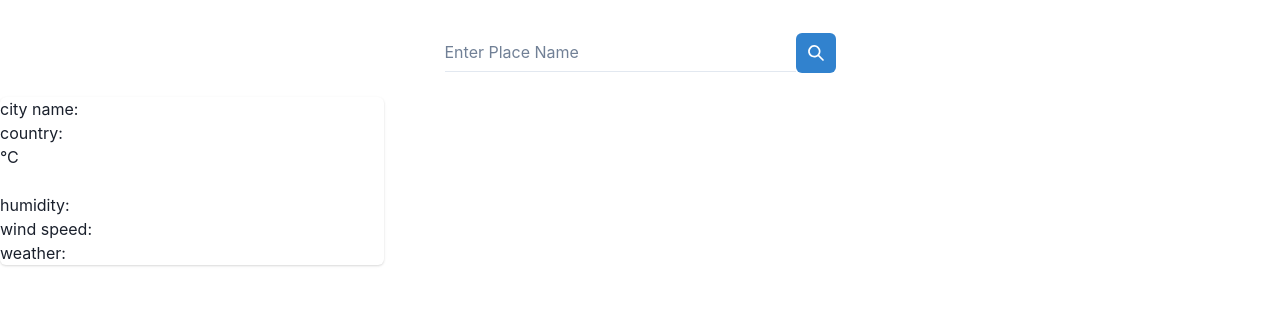
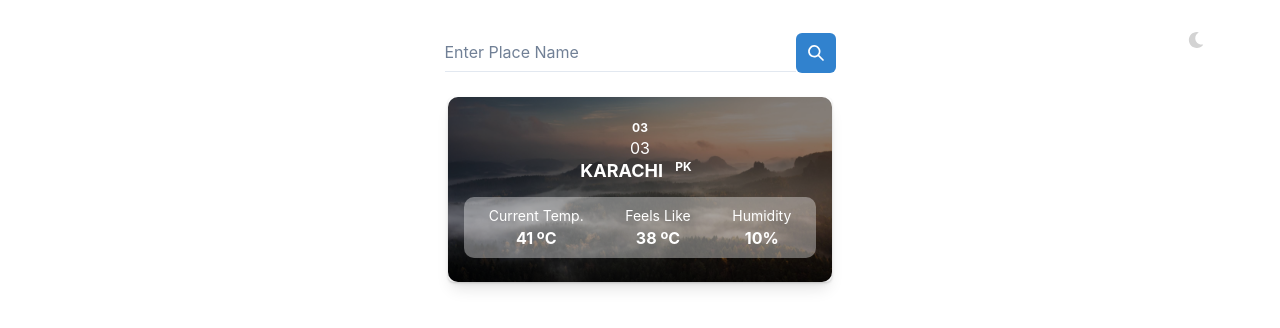
Before and after one commit to IWaqasRafiq/Reactjs-Weather-App, a React (Create React App) app: page / in a window 1280 px wide. Shown: the top 328 px of the page. Built offline with nearby package versions, Linux system fonts and the light colour scheme.

Commit message:
Design Weather Card UI with Chakra UI

```diff
--- a/src/App.js
+++ b/src/App.js
@@ -1,4 +1,3 @@
-import './App.css';
 import Home from "./components/Home/home";
 
 const App = () => <Home />
--- /dev/null
+++ b/src/ColorModeSwitcher.js
@@ -0,0 +1,26 @@
+import React from 'react';
+import { useColorMode, useColorModeValue, IconButton } from '@chakra-ui/react';
+import { FaMoon, FaSun } from 'react-icons/fa';
+
+const ColorModeSwitcher = props => {
+  const { toggleColorMode } = useColorMode();
+  const text = useColorModeValue('dark', 'light');
+  const SwitchIcon = useColorModeValue(FaMoon, FaSun);
+
+  return (
+    <IconButton
+      aria-label={`Switch to ${text} mode`}
+      variant="ghost"
+      color="lightgray"
+      pos={"absolute"}
+      top={"5"}
+      right={"16"}
+
+      onClick={toggleColorMode}
+      icon={<SwitchIcon />}
+      zIndex={"overlay"}
+      {...props}
+    />
+  );
+};
+export default ColorModeSwitcher
--- a/src/components/Home/home.jsx
+++ b/src/components/Home/home.jsx
@@ -1,7 +1,7 @@
 import { useState, useRef } from "react";
 import React from "react";
 import axios from "axios";
-import { Input, IconButton } from "@chakra-ui/react";
+import { Input, IconButton, Stack } from "@chakra-ui/react";
 import { SearchIcon } from "@chakra-ui/icons";
 import "./home.css";
 import WeatherCard from "../Weather card/weather";
@@ -44,9 +44,20 @@ const Home = () => {
         </form>
       </div>
       <br />
-      <Card maxW='sm'>
-        <WeatherCard weatherData={weatherdata[0]} />
-      </Card>
+      <Stack
+        direction={"column"}
+        alignItems={"center"}
+        // p={"5"}
+      >
+
+        <Card w={"sm"}
+        h={"auto"}
+        textAlign={["center"]}
+
+        >
+          <WeatherCard weatherData={weatherdata[0]} />
+        </Card>
+      </Stack>
     </div>
   );
 };
--- a/src/components/Weather card/weather.jsx
+++ b/src/components/Weather card/weather.jsx
@@ -1,22 +1,111 @@
 import React from "react";
 import "./weather.css";
+import {
+	Box,
+	Flex,
+	Heading,
+	Text
+} from '@chakra-ui/react';
+import cardBackground from "../Assets/mountain.jpeg"
 
 const WeatherCard = ({ weatherdata }) => {
     return (
-      <div className="card">
-        city name: {weatherdata?.name}
-        <br />
-        country: {weatherdata?.sys?.country}
-        <br />
-        <div className="temp">{weatherdata?.main?.temp}°C</div>
-        <br />
-        humidity: {weatherdata?.main?.humidity}
-        <br />
-        wind speed: {weatherdata?.wind?.speed}
-        <br />
-        weather: {weatherdata?.weather[0]?.description}
-      </div>
-    );
-  };
+    <Box
+      backgroundImage={`${cardBackground}`}
+      backgroundPosition={"center"}
+      backgroundRepeat={"no-repeat"}
+      backgroundSize={"cover"}
+      backgroundColor={"blackAlpha.600"}
+      backgroundBlendMode={"overlay"}
+      transition={"all 0.3s ease-in-out"}
+      _hover={{
+        backgroundColor: "blackAlpha.700"
+      }}
+      borderRadius={"10px"}
+      color={"white"}
+      boxShadow={"lg"}
+    >
+      <Box
+        position={"relative"}
+        as={Flex}
+        alignItems={"center"}
+        justifyContent={"center"}
+        flexDir={"column"}
+        paddingX={4}
+        paddingY={6}
+        color={"white"}
+        textAlign={"center"}
+      >
 
+        <Heading as={"h4"} fontSize={"xs"} fontWeight={"bold"}>
+          {"03"}
+        </Heading>
+        <Text>{"03"}</Text>
+
+        {/* {weather.weather[0] && (
+          <Tooltip hasArrow label={weather.weather[0].main} placement={"top"}>
+            <Image
+              width={"80px"}
+              filter={"drop-shadow(0 0 4px white)"}
+              src={getWeatherIcon(weather?.weather[0].icon)}
+              alt={weather?.weather[0].description}
+            />
+          </Tooltip>
+        )} */}
+
+        <Heading fontSize={"lg"}>
+          {"KARACHI"} {""}
+          <Text
+            as={"sup"}
+            fontSize={"xs"}
+            fontWeight={"bold"}
+            backgroundColor={"secondary.500"}
+            color={"white"}
+            px={2}
+            borderRadius={10}
+          >
+            {"PK"}
+          </Text>
+        </Heading>
+{/*
+        {weather?.weather[0] && (
+          <Text fontSize={"md"}>
+            {capitalizeString(weather?.weather[0].description)}
+          </Text>
+        )} */}
+
+        <Flex
+          justifyContent={"center"}
+          flexWrap={"wrap"}
+          gap={[0, 0, 2]}
+          padding={2}
+          w={"100%"}
+          marginTop={4}
+          borderRadius={"10px"}
+          backgroundColor={"whiteAlpha.500"}
+          sx={{
+            "& *": {
+              textAlign: "center",
+              flex: ["0 1 50%", "0 1 50%", "auto"]
+            }
+          }}
+        >
+          <Box>
+            <Text fontSize={"sm"}>Current Temp.</Text>
+            <Text fontWeight={"bold"}>{"41"} ºC</Text>
+          </Box>
+          <Box>
+            <Text fontSize={"sm"}>Feels Like</Text>
+            <Text fontWeight={"bold"}>
+              {"38"} ºC
+            </Text>
+          </Box>
+          <Box>
+            <Text fontSize={"sm"}>Humidity</Text>
+            <Text fontWeight={"bold"}>{"10"}%</Text>
+          </Box>
+        </Flex>
+      </Box>
+    </Box>
+  )}
   export default WeatherCard;
--- a/src/index.js
+++ b/src/index.js
@@ -1,20 +1,16 @@
 import React from 'react';
 import ReactDOM from 'react-dom/client';
-import './index.css';
 import App from './App';
-import reportWebVitals from './reportWebVitals';
-import { ChakraProvider } from '@chakra-ui/react'
+import { ChakraProvider,ColorModeScript,theme } from "@chakra-ui/react"
+import ColorModeSwitcher from './ColorModeSwitcher';
 
 const root = ReactDOM.createRoot(document.getElementById('root'));
 root.render(
   <React.StrictMode>
-    <ChakraProvider>
+    <ColorModeScript/>
+    <ChakraProvider theme={theme}>
+    <ColorModeSwitcher />
       <App />
     </ChakraProvider>
   </React.StrictMode>
 );
-
-// If you want to start measuring performance in your app, pass a function
-// to log results (for example: reportWebVitals(console.log))
-// or send to an analytics endpoint. Learn more: https://bit.ly/CRA-vitals
-reportWebVitals();
```
Also changed, not shown: src/components/Assets/mountain.jpeg (added).
